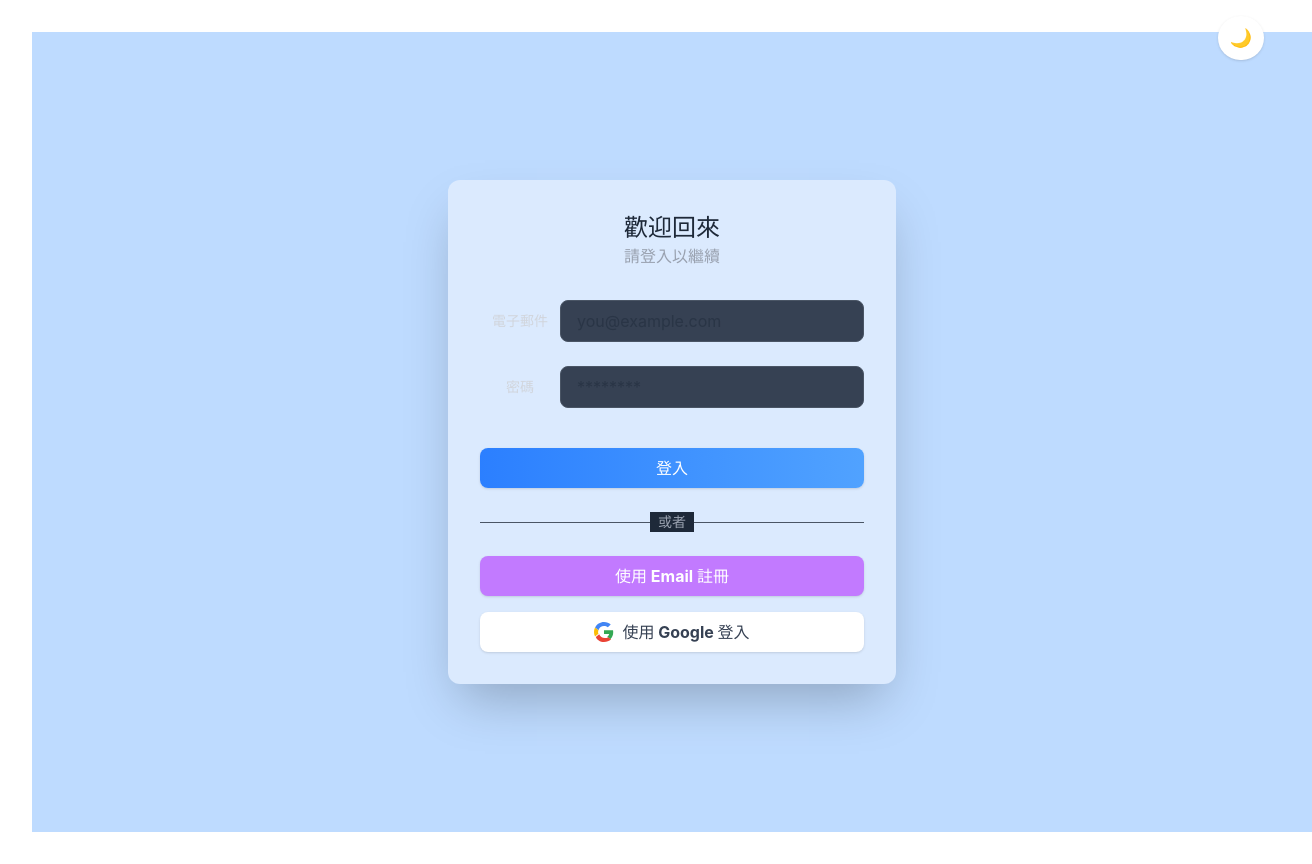
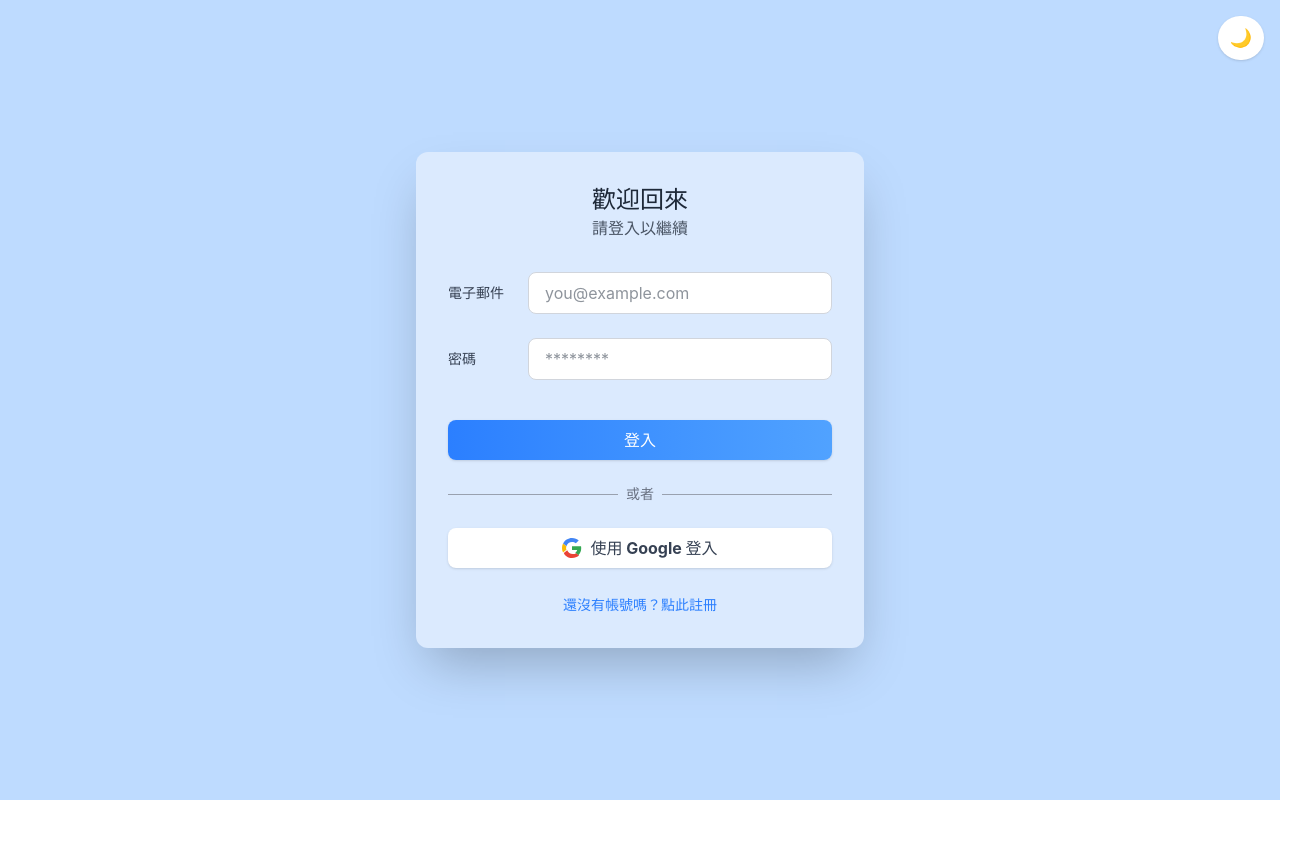
Before and after one commit to GuaGua0216/clipboard, a React (Vite) app: page / in a window 1280 px wide. Shown: the whole page, 1312 px wide, since content can reach past the window. After the commit the page ends 800 px from the top, so only its background shows below. Built offline with nearby package versions, Linux system fonts and the light colour scheme; no server answers.

Commit message:
修改背景衝突問題(深淺色模式UI待修改)

```diff
--- a/src/App.css
+++ b/src/App.css
@@ -23,13 +23,13 @@ a:hover {
   color: #535bf2;
 }
 
-body {
+/* body {
   margin: 0;
   display: flex;
   place-items: center;
   min-width: 320px;
   min-height: 100vh;
-}
+} */
 
 h1 {
   font-size: 3.2em;
@@ -54,12 +54,12 @@ h1 {
 
 /* --- 來自 App.css 的客製化樣式 --- */
 
-#root {
+/* #root {
   max-width: 1280px;
   margin: 0 auto;
   padding: 2rem;
   text-align: center;
-}
+} */
 
 .logo {
   height: 6em;
--- a/src/App.tsx
+++ b/src/App.tsx
@@ -1,83 +1,87 @@
-import { useState, useEffect } from 'react' // ⇐ 1. 匯入 useEffect
+import { useState, useEffect } from 'react'
 import './App.css'
 import Login from './components/login'
 import ClipboardList from './components/ClipboardList'
-//import tailwindcss from '@tailwindcss/vite' // <-- 這行通常在 vite.config.ts，放在這可能無效
-
-// 2. 匯入 Firebase 的 auth 和相關函式
-import { auth } from './firebase/firebaseConfig' // ⇐ 確保路徑正確
+import { auth } from './firebase/firebaseConfig'
 import { onAuthStateChanged, signOut, User } from 'firebase/auth'
 
-// 註解掉你舊的 Page type 和 NavBar，因為我們現在用 isLoggedIn 來控制
-// type Page = 'home' | 'login'
-// ... (NavBar 和 Home 的註解) ...
+function App() {
+  // --- 1. 我們的 State ---
+  // (移除了 isLoggedIn，只保留這三個)
+  const [isLoading, setIsLoading] = useState(true);
+  const [user, setUser] = useState<User | null>(null);
+  const [isDarkMode, setIsDarkMode] = useState(false); // (保留你的深色模式)
+
+  // --- 2. 你的深色模式切換 (保留) ---
+  const toggleDarkMode = () => setIsDarkMode((prev) => !prev);
+
+  // (⭐️ 新增：讓深色模式持久化，並更新 <html> 標籤)
+  useEffect(() => {
+    // 檢查 localStorage 中儲存的偏好
+    const savedMode = localStorage.getItem('darkMode');
+    const prefersDark = window.matchMedia('(prefers-color-scheme: dark)').matches;
+    const initialMode = savedMode !== null ? (savedMode === 'true') : prefersDark;
+
+    setIsDarkMode(initialMode);
+  }, []); // 僅在 App 啟動時檢查一次
+
+  // 當 isDarkMode 狀態改變時，更新 class 和 localStorage
+  useEffect(() => {
+    localStorage.setItem('darkMode', String(isDarkMode));
+    if (isDarkMode) {
+      document.documentElement.classList.add('dark');
+    } else {
+      document.documentElement.classList.remove('dark');
+    }
+  }, [isDarkMode]);
 
 
-function App() {
-  // 3. 我們需要兩個 state
-  // isLoggedIn: 使用者是否登入
-  const [isLoggedIn, setIsLoggedIn] = useState(false)
-  // isLoading: 是否還在向 Firebase 確認登入狀態
-  const [isLoading, setIsLoading] = useState(true)
-
-  // 4. (可選) 儲存使用者資訊
-  const [user, setUser] = useState<User | null>(null);
-
-  // 顏色模式 state
-  const [isDarkMode, setIsDarkMode] = useState(false);
-
-  // 切換 dark/light mode
-  const toggleDarkMode = () => setIsDarkMode((prev) => !prev);
-
-  // 5. App 啟動時，設定 Firebase 監聽器
+  // --- 3. Firebase 監聽器 (修改) ---
   useEffect(() => {
-    // onAuthStateChanged 會回傳一個 "unsubscribe" 函式
     const unsubscribe = onAuthStateChanged(auth, (user) => {
       if (user) {
         // --- 使用者已登入 ---
-        setIsLoggedIn(true);
-        setUser(user); // (可選) 儲存 user 物件
+        // (只設定 user，不設定 isLoggedIn)
+        setUser(user);
         console.log("監聽器：使用者已登入", user.email);
       } else {
         // --- 使用者已登出 ---
-        setIsLoggedIn(false);
+        // (只設定 user，不設定 isLoggedIn)
         setUser(null);
         console.log("監聽器：使用者已登出");
       }
-      // 無論登入或登出，都代表檢查完畢
       setIsLoading(false);
     });
 
-    // 在組件卸載 (unmount) 時，取消監聽
     return () => unsubscribe();
+  }, []);
 
-  }, []); // 空依賴陣列 [] 表示這個 effect 只在 App 首次載入時執行一次
-
-
-  // 6. 建立登出函式，並傳給 ClipboardList
+  // --- 4. 登出函式 (保留) ---
   const handleLogout = () => {
     signOut(auth).catch((error) => {
       console.error("登出失敗:", error);
     });
-    // 呼叫 signOut 後，上面的 onAuthStateChanged 會自動被觸發
-    // 並將 isLoggedIn 設為 false
   }
 
-  // 7. 渲染邏輯
-  // (A) 如果還在檢查登入狀態，顯示「載入中...」
+  // --- 5. 渲染邏輯 (合併) ---
+
+  // (⭐️ 修正：統一管理背景色)
+  const backgroundClass = "bg-blue-200 dark:bg-blue-950";
+
+  // (A) 載入中 (保留你的版本，並修正 class)
   if (isLoading) {
     return (
       <div id="app-container"
-        className={`w-screen h-screen flex flex-col ${isDarkMode ? 'dark' : ''} ${isDarkMode ? 'bg-blue-300' : 'bg-blue-200'}`}
+        // (⭐️ 修正：使用 w-full h-full 並套用統一背景)
+        className={`w-full h-full flex flex-col ${backgroundClass} transition-colors duration-300`}
       >
-        {/* 右上角模式切換按鈕 */}
         <button
           className="absolute top-4 right-4 z-10 bg-white dark:bg-gray-800 rounded-full shadow px-3 py-2 text-lg"
           onClick={toggleDarkMode}
         >
           {isDarkMode ? '☀️' : '🌙'}
         </button>
-        <div className="w-full h-full flex flex-col items-center justify-center">
+        <div className="w-full h-full flex items-center justify-center"> {/* 簡化 */}
           <svg className="animate-spin h-10 w-10 text-blue-400 dark:text-yellow-300 mb-6" xmlns="http://www.w3.org/2000/svg" fill="none" viewBox="0 0 24 24">
             <circle className="opacity-25" cx="12" cy="12" r="10" stroke="currentColor" strokeWidth="4"></circle>
             <path className="opacity-75" fill="currentColor" d="M4 12a8 8 0 018-8v8z"></path>
@@ -88,27 +92,33 @@ function App() {
     )
   }
 
-  // (B) 檢查完畢，根據 isLoggedIn 顯示 登入頁 或 主頁
+  // (B) 載入完成 (保留你的深色模式，但修改渲染邏輯)
   return (
     <div id="app-container"
-      className={`w-screen h-screen flex flex-col ${isDarkMode ? 'dark' : ''} ${isDarkMode ? 'bg-blue-950' : 'bg-blue-200'}`}
+      // (⭐️ 修正：使用 w-full h-full 並套用統一背景)
+      className={`w-full h-full flex flex-col ${backgroundClass} transition-colors duration-300`}
     >
-      {/* 右上角模式切換按鈕 */}
       <button
         className="absolute top-4 right-4 z-10 bg-white dark:bg-gray-800 rounded-full shadow px-3 py-2 text-lg"
         onClick={toggleDarkMode}
       >
         {isDarkMode ? '☀️' : '🌙'}
       </button>
-      <div className="w-full h-full flex flex-col">
-        {!isLoggedIn ? (
-          <div className="w-full h-full flex flex-col items-center justify-center">
-            <Login onLoginSuccess={() => setIsLoggedIn(true)} />
-          </div>
+      {/* (⭐️ 修正：簡化內層 div，讓它置中) */}
+      <div className="w-full h-full flex items-center justify-center">
+
+        {/* ⭐️ 關鍵修改：
+           * 不再使用 'isLoggedIn' 判斷
+           * 而是使用 'user' 是否存在來判斷
+           * 移除 'onLoginSuccess' prop
+           * 傳入 'user' prop 給 ClipboardList
+        */}
+        {user ? (
+          // 已登入：user 物件必定存在
+          <ClipboardList onLogout={handleLogout} user={user} />
         ) : (
-          <div className="w-full h-full flex flex-col items-center justify-center">
-            <ClipboardList {...({ onLogout: handleLogout } as any)} />
-          </div>
+          // 未登入
+          <Login />
         )}
       </div>
     </div>
--- a/src/components/login.tsx
+++ b/src/components/login.tsx
@@ -1,51 +1,46 @@
-// 你的檔案： src/firebase/Login.tsx (或你放的路徑)
+// 檔案： src/components/login.tsx
+// ⭐️ 這是「合併版」：
+// 1. 移除了 onLoginSuccess prop
+// 2. 加入了 登入/註冊 切換模式 (修正 UX)
+// 3. 整合了你的 深色模式 Tailwind class
 
-import React from 'react'
-// 1. 匯入 useState
-import { useState } from 'react';
-
-// 2. 從你的設定檔匯入 auth
-import { auth } from '../firebase/firebaseConfig'; // 確保 @/ 跪徑是正確的
-
-// 3. 匯入 Firebase Auth 的相關函式
+import React, { useState } from 'react';
+import { auth } from '../firebase/firebaseConfig';
 import {
-
-  // Email/Password
-  createUserWithEmailAndPassword, // 註冊
-  signInWithEmailAndPassword,   // 登入
-
-  // Google
+  createUserWithEmailAndPassword,
+  signInWithEmailAndPassword,
   GoogleAuthProvider,
   signInWithPopup,
-
 } from "firebase/auth";
-  // (可選) 處理錯誤
 import { FirebaseError } from 'firebase/app';
 
-// 你原本的 Props (用於通知父組件登入成功)
-// 你原本的 Props (用於通知父組件登入成功)
-type LoginProps = {
-  onLoginSuccess: () => void;
-}
+// 1. 移除 LoginProps 和 onLoginSuccess
+// type LoginProps = {
+//   onLoginSuccess: () => void;
+// }
 
-export default function Login({ onLoginSuccess }: LoginProps) {
-  // --- A. 加入 State ---
+export default function Login() { // ⇐ 移除 props
+  // --- A. 狀態 ---
   const [email, setEmail] = useState('');
   const [password, setPassword] = useState('');
-  const [errorMsg, setErrorMsg] = useState(''); // 用來顯示 Firebase 錯誤
-  const [isLoading, setIsLoading] = useState(false); // 增加讀取狀態
+  const [errorMsg, setErrorMsg] = useState('');
+  const [isLoading, setIsLoading] = useState(false);
 
-  // --- B. Email/Password 登入 (你原本的 handleSubmit) ---
+  // 新增一個狀態來切換模式
+  const [isLoginMode, setIsLoginMode] = useState(true); // 預設為 true (登入模式)
+
+  // --- B. 主要提交函式 (會根據模式切換) ---
   const handleSubmit = async (e: React.FormEvent) => {
     e.preventDefault();
     setErrorMsg('');
     setIsLoading(true);
 
+    if (isLoginMode) {
+      // --- 登入邏輯 ---
       try {
-      // 呼叫 Firebase 的 Email/Password 登入
         await signInWithEmailAndPassword(auth, email, password);
         console.log('Firebase 登入成功！');
-      onLoginSuccess(); // 呼叫 prop
+        // (移除 onLoginSuccess())
       } catch (error) {
         console.error("登入失敗:", error);
         let message = '登入失敗，請稍後再試。';
@@ -58,17 +53,12 @@ export default function Login({ onLoginSuccess }: LoginProps) {
       } finally {
         setIsLoading(false);
       }
-  }
-
-  // --- C. Email/Password 註冊 ---
-  const handleSignUp = async () => {
-    setErrorMsg('');
-    setIsLoading(true);
+    } else {
+      // --- 註冊邏輯 ---
       try {
-      // 呼叫 Firebase 的註冊
         await createUserWithEmailAndPassword(auth, email, password);
         console.log('Firebase 註冊成功！');
-      onLoginSuccess(); // 註冊後通常也會直接登入
+        // (移除 onLoginSuccess())
       } catch (error) {
         console.error("註冊失敗:", error);
         let message = '註冊失敗';
@@ -77,15 +67,18 @@ export default function Login({ onLoginSuccess }: LoginProps) {
             message = '密碼強度不足 (至少 6 個字元)';
           } else if (error.code === 'auth/email-already-in-use') {
             message = '這個 Email 已經被註冊了';
+          } else if (error.code === 'auth/invalid-email') { // ⇐ 加上這個
+            message = '請輸入有效的 Email 格式';
           }
         }
         setErrorMsg(message);
       } finally {
         setIsLoading(false);
       }
-  };
+    }
+  }
 
-  // --- D. Google 登入 ---
+  // --- C. Google 登入 ---
   const handleGoogleLogin = async () => {
     setErrorMsg('');
     setIsLoading(true);
@@ -93,10 +86,9 @@ export default function Login({ onLoginSuccess }: LoginProps) {
     try {
       await signInWithPopup(auth, provider);
       console.log('Google 登入成功！');
-      onLoginSuccess();
+      // (移除 onLoginSuccess())
     } catch (error) {
       console.error("Google 登入失敗:", error);
-      // 如果不是使用者主動關閉視窗，才顯示錯誤
       if (error instanceof FirebaseError && error.code !== 'auth/popup-closed-by-user') {
          setErrorMsg('Google 登入失敗');
       }
@@ -105,21 +97,34 @@ export default function Login({ onLoginSuccess }: LoginProps) {
     }
   };
 
-  // --- E. 你的 JSX 介面 ---
+  // 切換模式的輔助函式
+  const toggleMode = () => {
+    setIsLoginMode(!isLoginMode); // 反轉模式
+    setErrorMsg(''); // 清除錯誤訊息
+  }
+
+  // --- D. 你的 JSX 介面 (已修改) ---
   return (
     <div className="max-w-md w-full mx-auto">
+      {/* ⭐️ 整合你的深色模式 class */}
       <div className="p-8 rounded-xl shadow-2xl transition-colors duration-300 bg-blue-100 dark:bg-blue-950 text-gray-800 dark:text-gray-100">
+
+        {/* 標題和副標題根據模式改變 */}
         <div className="text-center mb-8">
-          <h2 className="text-2xl font-bold">歡迎回來</h2>
-          <p className="text-gray-400 dark:text-gray-300">請登入以繼續</p>
+          <h2 className="text-2xl font-bold">
+            {isLoginMode ? '歡迎回來' : '建立您的帳號'}
+          </h2>
+          <p className="text-gray-600 dark:text-gray-300"> {/* 調整了顏色 */}
+            {isLoginMode ? '請登入以繼續' : '請輸入資訊以註冊'}
+          </p>
         </div>
 
-        {/* 主要登入表單 */}
+        {/* 表單統一由 handleSubmit 處理 */}
         <form onSubmit={handleSubmit} className="space-y-6">
           <div className="flex items-center">
             <label
               htmlFor="email"
-              className="w-20 text-sm font-medium text-gray-300"
+              className="w-20 text-sm font-medium text-gray-700 dark:text-gray-300" // ⇐ 調整顏色
             >
               電子郵件
             </label>
@@ -128,7 +133,8 @@ export default function Login({ onLoginSuccess }: LoginProps) {
               id="email"
               name="email"
               required
-              className="flex-1 px-4 py-2 bg-gray-700 border border-gray-600 rounded-lg focus:ring-blue-500 focus:border-blue-500 transition"
+              // ⭐️ 整合你的深色模式 class (並修復了 bug)
+              className="flex-1 px-4 py-2 bg-white dark:bg-gray-700 border border-gray-300 dark:border-gray-600 rounded-lg focus:ring-blue-500 focus:border-blue-500 transition text-gray-800 dark:text-gray-100"
               placeholder="you@example.com"
               value={email}
               onChange={(e) => setEmail(e.target.value)}
@@ -137,7 +143,7 @@ export default function Login({ onLoginSuccess }: LoginProps) {
           <div className="flex items-center">
             <label
               htmlFor="password"
-              className="w-20 text-sm font-medium text-gray-300"
+              className="w-20 text-sm font-medium text-gray-700 dark:text-gray-300" // ⇐ 調整顏色
             >
               密碼
             </label>
@@ -146,25 +152,27 @@ export default function Login({ onLoginSuccess }: LoginProps) {
               id="password"
               name="password"
               required
-              className="flex-1 px-4 py-2 bg-gray-700 border border-gray-600 rounded-lg focus:ring-blue-500 focus:border-blue-500 transition"
+              // ⭐️ 整合你的深色模式 class (並修復了 bug)
+              className="flex-1 px-4 py-2 bg-white dark:bg-gray-700 border border-gray-300 dark:border-gray-600 rounded-lg focus:ring-blue-500 focus:border-blue-500 transition text-gray-800 dark:text-gray-100"
               placeholder="********"
               value={password}
               onChange={(e) => setPassword(e.target.value)}
             />
           </div>
 
-          {/* 顯示錯誤訊息的地方 */}
           {errorMsg && (
             <p className="text-red-500 text-sm text-center">{errorMsg}</p>
           )}
 
           <div>
+            {/* 主要按鈕的文字會根據模式改變 */}
             <button
               type="submit"
               disabled={isLoading}
+              // ⭐️ 整合你的深色模式 class
               className="w-full py-2 px-4 rounded-lg shadow font-bold bg-gradient-to-r from-blue-500 to-blue-400 text-white hover:from-blue-600 hover:to-blue-500 focus:outline-none focus:ring-2 focus:ring-offset-2 focus:ring-blue-400 transition-all duration-200 mt-4 disabled:opacity-50"
             >
-              {isLoading ? '處理中...' : '登入'}
+              {isLoading ? '處理中...' : (isLoginMode ? '登入' : '註冊')}
             </button>
           </div>
         </form>
@@ -172,27 +180,22 @@ export default function Login({ onLoginSuccess }: LoginProps) {
         {/* 分隔線 */}
         <div className="relative my-6">
           <div className="absolute inset-0 flex items-center">
-            <div className="w-full border-t border-gray-600" />
+            <div className="w-full border-t border-gray-400 dark:border-gray-600" />
           </div>
           <div className="relative flex justify-center text-sm">
-            <span className="px-2 bg-gray-800 text-gray-400">或者</span>
+            <span className="px-2 bg-blue-100 dark:bg-blue-950 text-gray-500 dark:text-gray-400">
+              或者
+            </span>
           </div>
         </div>
 
-        {/* 新增的註冊與 Google 登入按鈕 */}
+        {/* Google 登入按鈕 */}
         <div className="space-y-4">
-          <button
-            type="button"
-            onClick={handleSignUp}
-            disabled={isLoading}
-            className="w-full py-2 px-4 rounded-lg shadow font-bold bg-purple-400 dark:bg-blue-950 text-white dark:text-blue-100 hover:bg-purple-600 dark:hover:bg-blue-900 focus:outline-none focus:ring-2 focus:ring-offset-2 focus:ring-purple-400 dark:focus:ring-blue-900 transition-all duration-200 disabled:opacity-50"
-          >
-            {isLoading ? '處理中...' : '使用 Email 註冊'}
-          </button>
           <button
             type="button"
             onClick={handleGoogleLogin}
             disabled={isLoading}
+            // ⭐️ 整合你的深色模式 class
             className="w-full py-2 px-4 rounded-lg shadow font-bold bg-white text-gray-700 hover:bg-gray-100 dark:bg-gray-800 dark:text-white dark:hover:bg-gray-900 focus:outline-none focus:ring-2 focus:ring-offset-2 focus:ring-gray-300 dark:focus:ring-gray-700 transition-all duration-200 flex items-center justify-center gap-2 disabled:opacity-50"
           >
             <svg className="w-5 h-5" viewBox="0 0 48 48"><g><path fill="#4285F4" d="M24 9.5c3.54 0 6.73 1.22 9.24 3.22l6.9-6.9C36.62 2.34 30.7 0 24 0 14.73 0 6.41 5.48 2.44 13.44l8.06 6.27C12.6 13.16 17.87 9.5 24 9.5z"/><path fill="#34A853" d="M46.1 24.59c0-1.64-.15-3.22-.42-4.76H24v9.04h12.44c-.54 2.77-2.18 5.12-4.64 6.7l7.18 5.59C43.98 36.7 46.1 30.98 46.1 24.59z"/><path fill="#FBBC05" d="M10.5 28.73c-1.01-2.97-1.01-6.19 0-9.16l-8.06-6.27C.64 16.7 0 20.26 0 24c0 3.74.64 7.3 2.44 10.7l8.06-6.27z"/><path fill="#EA4335" d="M24 48c6.7 0 12.62-2.2 16.9-6.01l-7.18-5.59c-2.01 1.35-4.59 2.15-7.72 2.15-6.13 0-11.4-3.66-13.5-8.94l-8.06 6.27C6.41 42.52 14.73 48 24 48z"/></g></svg>
@@ -200,6 +203,19 @@ export default function Login({ onLoginSuccess }: LoginProps) {
           </button>
         </div>
 
+        {/* 新增切換模式的文字連結 */}
+        <div className="text-center mt-6">
+          <button
+            type="button"
+            onClick={toggleMode}
+            className="text-sm text-blue-500 dark:text-blue-400 hover:text-blue-600 dark:hover:text-blue-300 transition-colors"
+          >
+            {isLoginMode
+              ? '還沒有帳號嗎？點此註冊'
+              : '已經有帳號了？點此登入'}
+          </button>
+        </div>
+
       </div>
     </div>
   )
--- a/src/index.css
+++ b/src/index.css
@@ -1 +1,12 @@
 @import "tailwindcss";
+
+/* ⭐️ 加入這段 ⭐️ */
+/* 重設 html, body 和 root，讓它們 100% 填滿視窗 */
+html, body, #root {
+  margin: 0;
+  padding: 0;
+  width: 100%;
+  height: 100%;
+  /* 永久隱藏瀏覽器層級的卷軸 */
+  overflow: hidden;
+}
```
Lines whose indentation alone changed are shown as unchanged.
